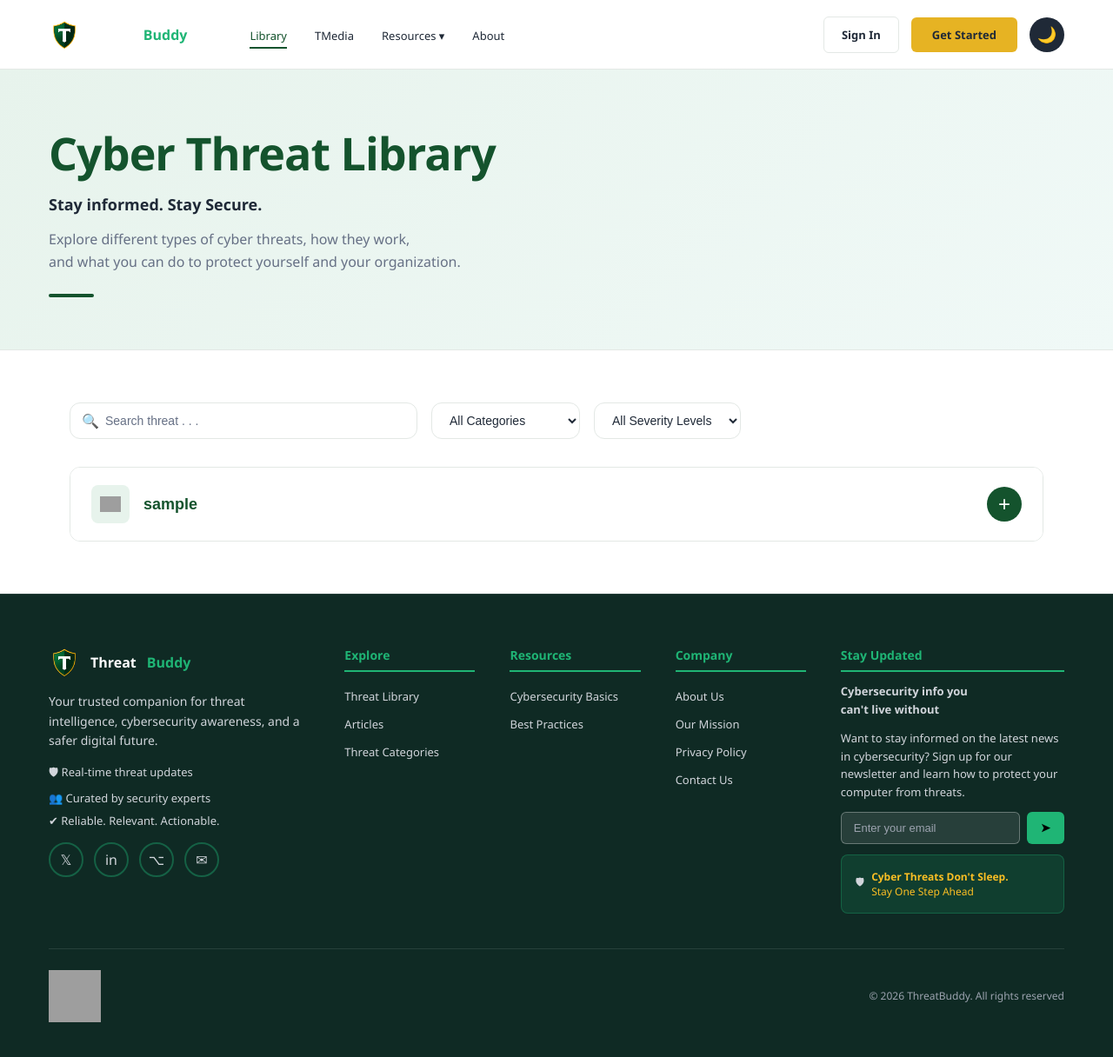
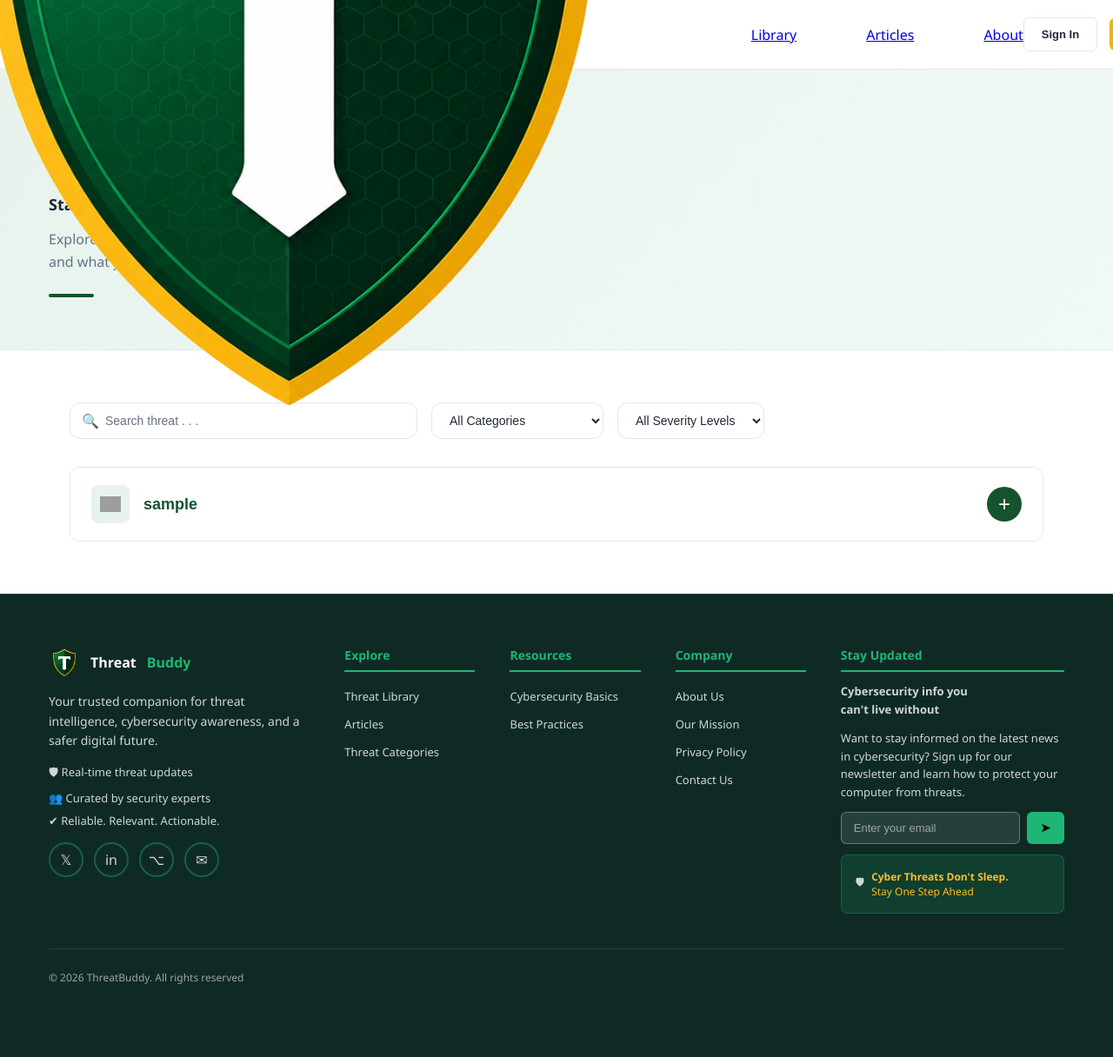
Before and after one commit to Abeleops/ThreatBuddy, a PHP site: page /pages/LibraryPage/index.php in a window 1280 px wide. Shown: the whole page at 87% size. After the commit the page ends 1132 px from the top, so only its background shows below. Run offline with PHP 8.4, Linux system fonts and the light colour scheme; a user stored in the database is signed in; data comes from the database, SQL or seed files in the repository; grey boxes are pictures that could not be loaded.

Commit message:
refactor: update navbar structure and improve accessibility features

```diff
--- a/pages/LibraryPage/index.php
+++ b/pages/LibraryPage/index.php
@@ -12,21 +12,46 @@
 
   <!-- ───────── NAVBAR ───────── -->
   <nav class="navbar">
-    <div class="nav-inner">
-      <a class="nav-brand" href="../../index.php">
-        <img src="../../assets/img/LogoTB.png" alt="ThreatBuddy logo" class="nav-logo" />
-        <span class="brand-threat">Threat</span><span class="brand-buddy">Buddy</span>
+      <div class="leftSide">
+        <!-- Logo -->
+        <a href="../../index.php" class="logo">
+          <img src="assets/img/LogoTB.png" alt="" id="LogoTb" />
+          <span class="logo-text">Threat<span>Buddy</span></span>
         </a>
-      <ul class="nav-links">
-        <li><a href="../LibraryPage/index.php" class="nav-link active">Library</a></li>
-        <li><a href="../ArticlePage/index.php" class="nav-link">TMedia</a></li>
-        <li><a href="../Admin/index.php" class="nav-link">Resources ▾</a></li>
-        <li><a href="../About/index.html" class="nav-link">About</a></li>
+
+        <!-- Nav Links -->
+        <ul class="nav-links" id="navLinks">
+          <li ><a href="#" class="active">Library</a></li>
+          <li><a href="../ArticlePage/index.php">Articles</a></li>
+          <!-- <li><a href="pages/Resources.php">Resources ▾</a></li> -->
+          <li><a href="../About/index.html">About</a></li>
         </ul>
+      </div>
+
+      <!-- Actions -->
+      <div class="righSide">
         <div class="nav-actions">
-        <a href="../SignIn/index.php" class="btn-outline">Sign In</a>
-        <a href="../SignUp/index.php" class="btn-solid">Get Started</a>
-        <button class="btn-theme" id="themeToggle" aria-label="Toggle dark mode">🌙</button>
+          <button
+            onclick="location.href = 'pages/SignIn/index.php'"
+            class="btn-signin"
+          >
+            Sign In
+          </button>
+          <button
+            onclick="location.href = 'pages/SignUp/index.php'"
+            class="btn-get-started"
+          >
+            Get Started
+          </button>
+          <button
+            class="btn-theme"
+            id="themeToggle"
+            aria-label="Toggle dark mode"
+          >
+            <svg viewBox="0 0 24 24">
+              <path d="M21 12.79A9 9 0 1 1 11.21 3 7 7 0 0 0 21 12.79z" />
+            </svg>
+          </button>
         </div>
       </div>
     </nav>
@@ -43,7 +68,7 @@
       <span class="hero-underline"></span>
     </div>
     <div class="hero-art">
-      <img src="/pages/LibraryPage/assets/img/hero-library.png" alt="Cyber threat illustration" />
+      <img src="assets/img/hero-library.png" alt="Cyber threat illustration" />
     </div>
   </section>
 
@@ -59,15 +84,15 @@
         </div>
         <select id="categoryFilter" class="filter-select">
           <option value="">All Categories</option>
-          <option value="Social Engineering">Social Engineering</option>
+          <option value="Web Application Attack">Web Application Attack</option>
+          <option value="Network Attack">Network Attack</option>
           <option value="Malware">Malware</option>
-          <option value="Network Attack">Network Attack</option>
-          <option value="Exploit">Exploit</option>
-          <option value="Phishing">Phishing</option>
+          <option value="Credential Attack">Credential Attack</option>
+          <option value="Other">Other</option>
         </select>
         <select id="severityFilter" class="filter-select">
           <option value="">All Severity Levels</option>
-          <option value="Critical">Critical</option>
+          <!-- <option value="Critical">Critical</option> -->
           <option value="High">High</option>
           <option value="Medium">Medium</option>
           <option value="Low">Low</option>
@@ -148,7 +173,7 @@
     </div>
 
     <div class="footer-bottom">
-      <img src="../../assets/img/seal.png" alt="" class="footer-seal" />
+      <!-- <img src="../../assets/img/seal.png" alt="" class="footer-seal" /> -->
       <p>© 2026 ThreatBuddy. All rights reserved</p>
     </div>
   </footer>
@@ -180,7 +205,12 @@
           threatCard.innerHTML = `
             <button class="threat-header" aria-expanded="false">
               <div class="threat-icon-wrap">
-                <img src="${threat.icon_url || '../../assets/img/lock.png'}" alt="" class="threat-icon" />
+                <img
+                    src="../admin/pages/LibraryData/uploads/${threat.image}"
+                    alt="${threat.name}"
+                    class="threat-icon"
+                    onerror="this.src='../../assets/img/lock.png';"
+                />
               </div>
               <span class="threat-name">${threat.name}</span>
               <span class="toggle-btn">+</span>
@@ -200,11 +230,15 @@
                 <p><strong>About:</strong> ${threat.about}</p>
                 ${howItWorks ? `
                   <p><strong>How it Works:</strong></p>
-                  <ol>${howItWorks}</ol>
+                  <ol style="margin-left: 25px; padding-left: 20px;">
+                    ${howItWorks}
+                  </ol>
                 ` : ''}
                 ${preventionTips ? `
                 <p><strong>Prevention Tips:</strong></p>
-                  <ol>${preventionTips}</ol>
+                  <ol style="margin-left: 25px; padding-left: 20px;">
+                    ${preventionTips}
+                  </ol>
                 ` : ''}
               </div>
             </div>
```
Lines whose indentation alone changed are shown as unchanged.
